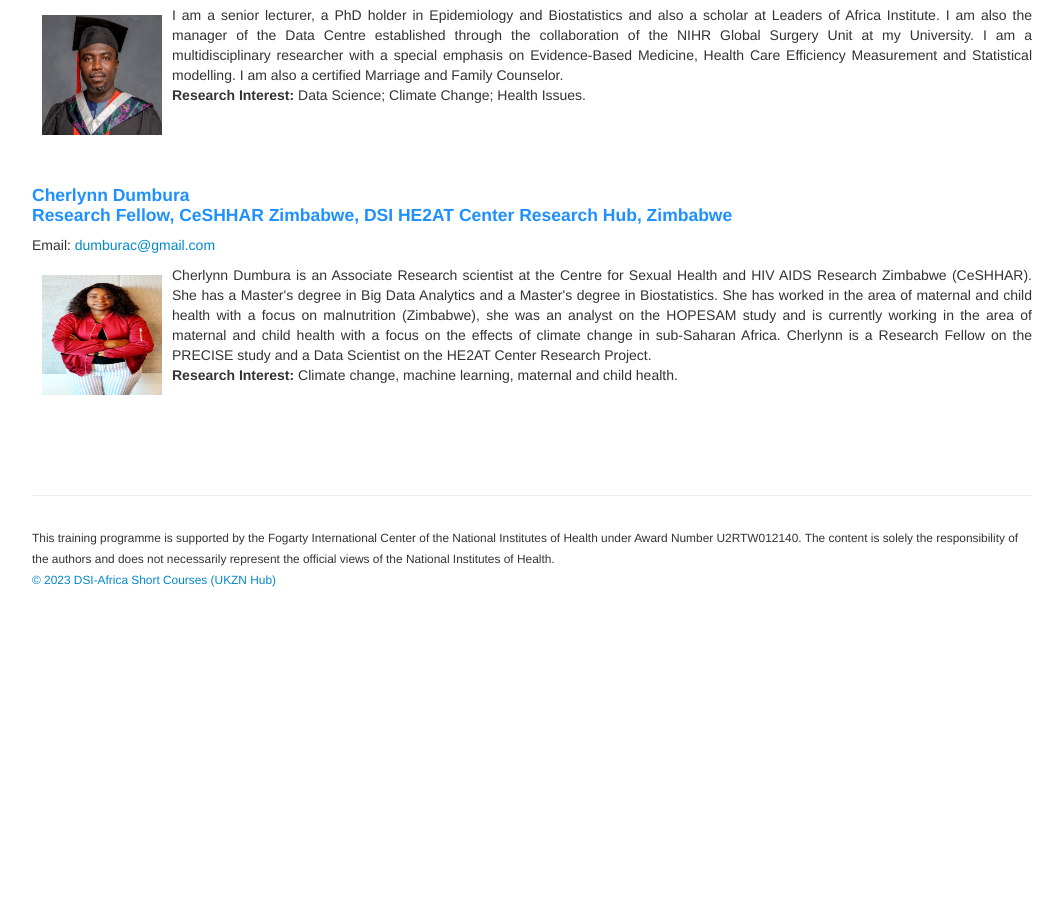
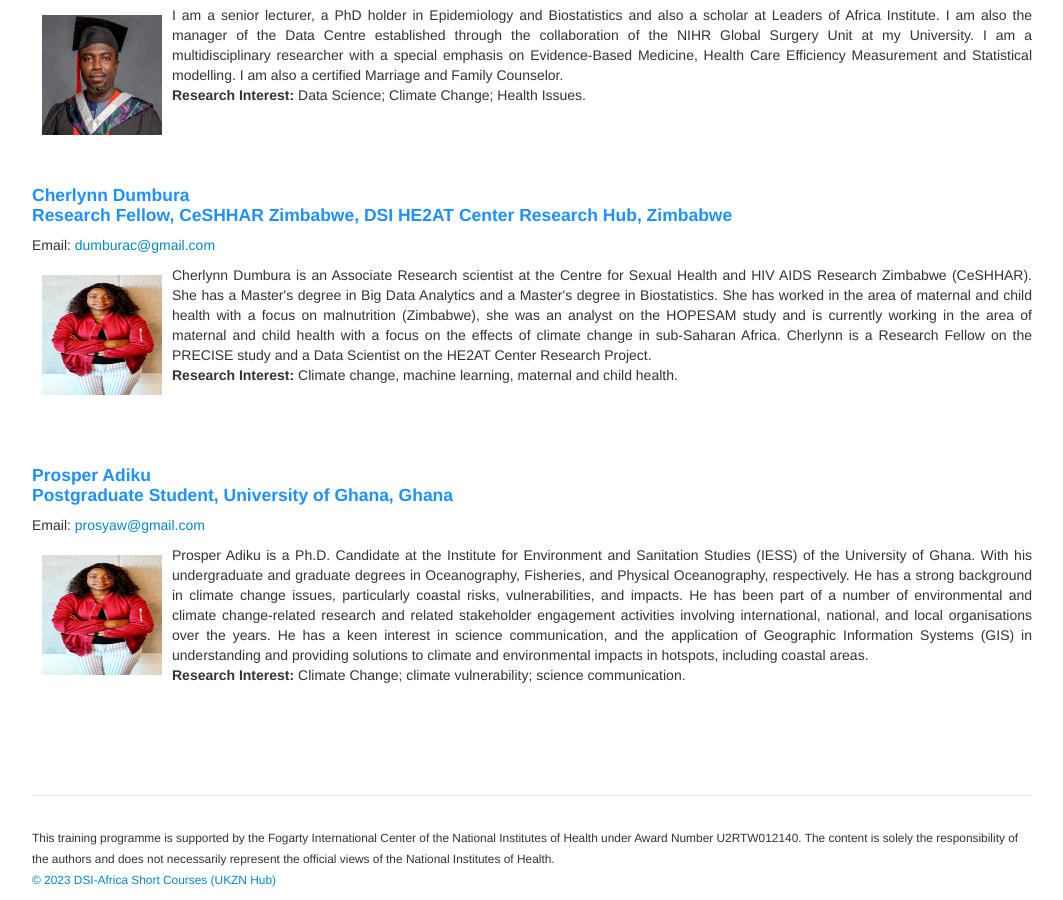
Before and after one commit to ccfscourseukzn/ccfscourseukzn.github.io, a Jekyll site: the page built from pages/participant.md, in a window 1280 px wide and 900 px high, scrolled down 3097 px. Shown: the whole window, without its empty margins (108-1171 px from the left). Built offline with Jekyll 4.4.1, drawn with Linux system fonts in a browser that asks for light colours; before the commit the page ends 3697 px from its top, so only the background shows below that.

Commit message:
Update participant.md

```diff
--- a/pages/participant.md
+++ b/pages/participant.md
@@ -98,3 +98,10 @@ Email: <a href="mailto:dumburac@gmail.com"> dumburac@gmail.com </a> <br>
  <b>Research Interest:</b> Climate change, machine learning, maternal and child health. </p> <br>
 <br>
 <br>
+
+<h4 style="color:DodgerBlue;">Prosper  Adiku <br> Postgraduate Student, University of Ghana, Ghana </h4>
+Email: <a href="mailto:prosyaw@gmail.com"> prosyaw@gmail.com </a> <br>
+<p align="justify"> <img src="../figures/CherlynnDumbura.jpg" alt=" CherlynnDumbura" style="float:left; width:120px; height:120px; padding: 10px;">   <span style="vertical-align:bottom"> Prosper Adiku is a Ph.D. Candidate at the Institute for Environment and Sanitation Studies (IESS) of the University of Ghana. With his undergraduate and graduate degrees in Oceanography, Fisheries, and Physical Oceanography, respectively. He has a strong background in climate change issues, particularly coastal risks, vulnerabilities, and impacts. He has been part of a number of environmental and climate change-related research and related stakeholder engagement activities involving international, national, and local organisations over the years. He has a keen interest in science communication, and the application of Geographic Information Systems (GIS) in understanding and providing solutions to climate and environmental impacts in hotspots, including coastal areas.   </span> <br>
+ <b>Research Interest:</b> Climate Change; climate vulnerability; science communication. </p> <br>
+<br>
+<br>
```
